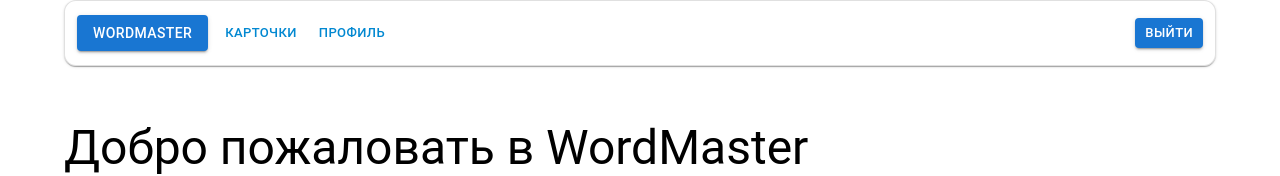
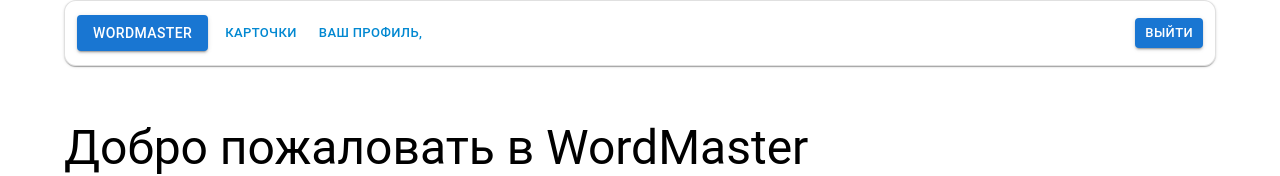
Before and after one commit to IvanOrlovsky/spa-astral, a React (Create React App) app: page / in a window 1280 px wide. Shown: the top 176 px of the page. Built offline with nearby package versions, Linux system fonts and the light colour scheme; sample sign-in values are in the browser's storage.

Commit message:
Хедер теперь тоже принимает пропсы

```diff
--- a/src/components/Header.tsx
+++ b/src/components/Header.tsx
@@ -16,6 +16,11 @@
 import { useAppDispatch } from "../hooks/hooks";
 import { logout } from "../store/actions/auth";
 
+interface HeaderProps {
+	logoText: string;
+	username: string;
+}
+
 const StyledToolbar = styled(Toolbar)(({ theme }) => ({
 	display: "flex",
 	alignItems: "center",
@@ -30,7 +35,7 @@
 	padding: "8px 12px",
 }));
 
-export default function Header() {
+export default function Header({ logoText, username }: HeaderProps) {
 	const [open, setOpen] = React.useState(false);
 
 	const toggleDrawer = (newOpen: boolean) => () => {
@@ -74,7 +79,7 @@
 								color="primary"
 								size="medium"
 							>
-								WordMaster
+								{logoText}
 							</Button>
 							<Button
 								component={NavLink}
@@ -92,7 +97,7 @@
 								color="info"
 								size="small"
 							>
-								Профиль
+								Ваш профиль, {username}
 							</Button>
 						</Box>
 					</Box>
--- a/src/components/Layout.tsx
+++ b/src/components/Layout.tsx
@@ -4,6 +4,7 @@
 import Box from "@mui/material/Box";
 import Header from "./Header";
 import Footer from "./Footer";
+import { useAppSelector } from "../hooks/hooks";
 
 const Root = styled("div")(({ theme }) => ({
 	display: "flex",
@@ -22,9 +23,10 @@
 }
 
 export default function Layout({ children }: LayoutProps) {
+	const username = useAppSelector((state) => state.user.user?.nickname);
 	return (
 		<Root>
-			<Header />
+			<Header username={username as string} logoText="WordMaster" />
 			<Main>
 				<Container maxWidth="lg">
 					<Box sx={{ my: 4 }}>{children}</Box>
```
